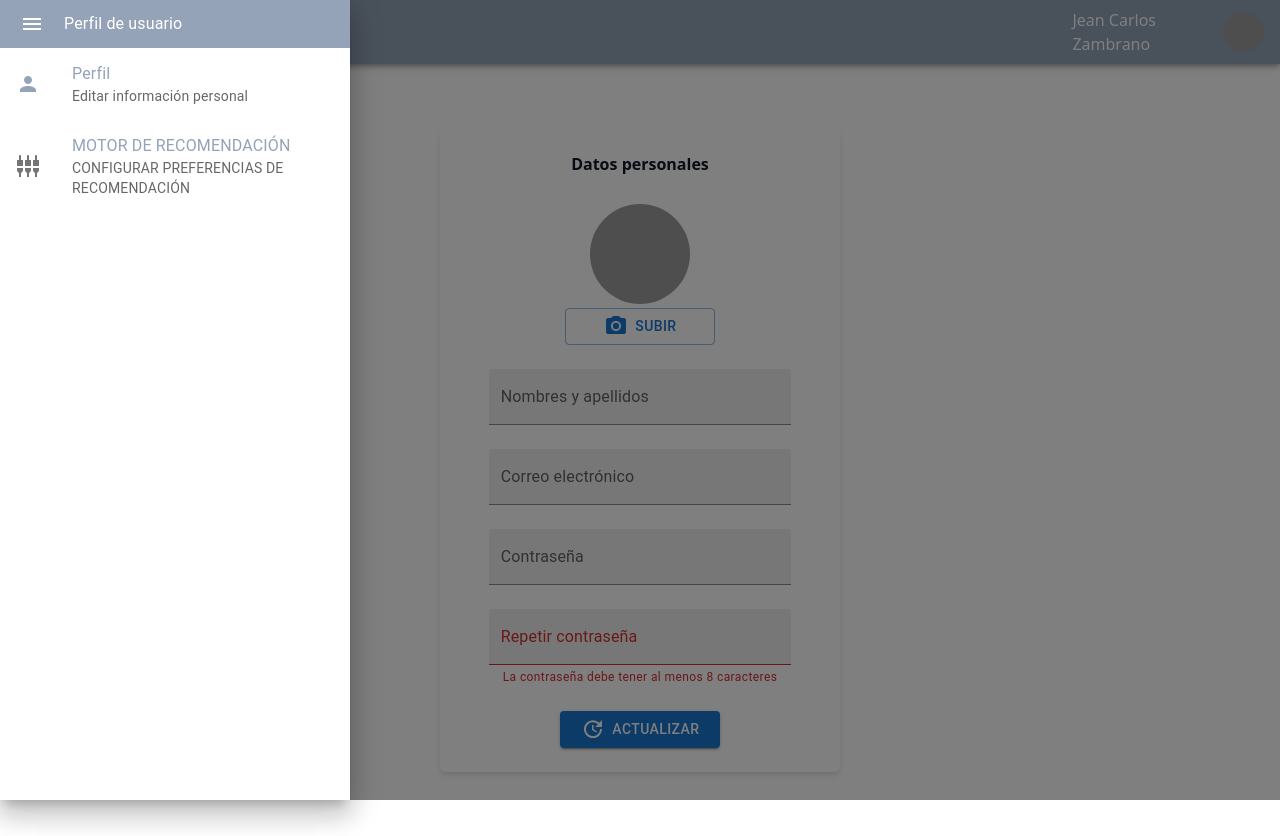
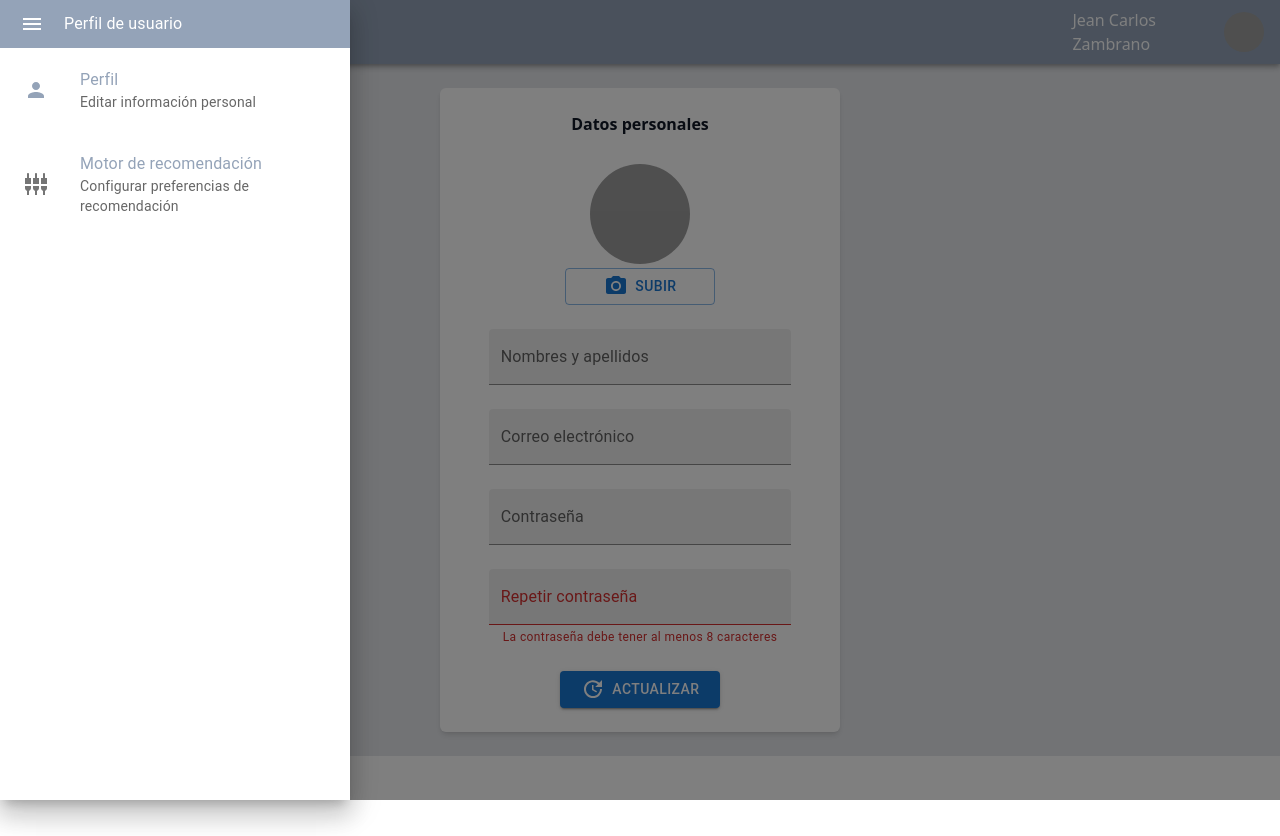
Before and after one commit to alfre8424/algoritmo-de-recomendacion, a React (Create React App) app in the folder client/: page /perfil in a window 1280 px wide. Both pictures are taken after a click on the button 48 px from the left and 32 px from the top of the page. After the commit the page ends 800 px from the top, so only its background shows below. Built offline with nearby package versions, Linux system fonts and the light colour scheme; grey boxes are pictures that could not be loaded.

Commit message:
Background changed

```diff
--- a/client/src/core/shared_components/component.drawer.tsx
+++ b/client/src/core/shared_components/component.drawer.tsx
@@ -63,10 +63,10 @@ export default function DrawerComponent({
 							border: activeRoute === PrivateRoutes.Profile ? "8px 0 0 0 solid var(--accent-color)" : "",
 						}}
 					>
-						<Button onClick={() => onActiveRouteChange(PrivateRoutes.Profile)} sx={{padding: 0}}>
+						<Button onClick={() => onActiveRouteChange(PrivateRoutes.Profile)} >
 							<ListItemButton component="button">
 								<ListItemIcon>
-									<Person sx={{color: activeRoute === PrivateRoutes.Profile? "var(--accent-color)":""}}>
+									<Person sx={{color: activeRoute === PrivateRoutes.Profile ? "var(--accent-color)" : ""}}>
 									</Person>
 								</ListItemIcon>
 								<ListItemText
@@ -79,16 +79,18 @@ export default function DrawerComponent({
 					</ListItem>
 					<ListItem
 						disablePadding
+						component="div"
 						sx={{
 							border: activeRoute === PrivateRoutes.RecommendationEngine ? "8px 0 0 0 solid var(--accent-color)" : "",
 						}}
 					>
-						<Button onClick={() => onActiveRouteChange(PrivateRoutes.RecommendationEngine)} sx={{padding: 0}}>
-							<ListItemButton>
-								<ListItemIcon
-									sx={{color: activeRoute === PrivateRoutes.RecommendationEngine? "var(--accent-color)":""}}
-								>
-									<SettingsInputComposite></SettingsInputComposite>
+						<Button onClick={() => onActiveRouteChange(PrivateRoutes.RecommendationEngine)}>
+							<ListItemButton component="button">
+								<ListItemIcon>
+									<SettingsInputComposite
+										sx={{color: activeRoute === PrivateRoutes.RecommendationEngine ? "var(--accent-color)" : ""}}
+									>
+									</SettingsInputComposite>
 								</ListItemIcon>
 								<ListItemText
 									sx={{color: "var(--accent-color)"}}
--- a/client/src/presentation/views/profile/components/component.profile.tsx
+++ b/client/src/presentation/views/profile/components/component.profile.tsx
@@ -13,7 +13,7 @@ export default function ProfileComponent({
 	return <div
 		id="profile-form"
 		className={mergeClasses(
-			"mx-auto my-[5%]",
+			"mx-auto",
 			"px-4 py-6",
 			"rounded-md",
 			"shadow-md",
--- a/client/src/presentation/views/profile/index.tsx
+++ b/client/src/presentation/views/profile/index.tsx
@@ -8,7 +8,11 @@ export default function ProfileScreen(): ReactElement {
 	const [activeRoute, setActiveRoute] = useState<PrivateRoutes>(PrivateRoutes.Profile);
 
 	return <>
-		<div id="navbar">
+		<div
+			id="navbar"
+			className="h-full bg-gray-200"
+			style={{boxSizing: "border-box"}}
+		>
 			<AppNavbar
 				showDrawerButton={true}
 				roundedBorders={false}
@@ -17,6 +21,7 @@ export default function ProfileScreen(): ReactElement {
 				activeRoute={activeRoute}
 				onActiveRouteChange={setActiveRoute}
 			/>
+			<div className="py-6">
 			{
 				activeRoute === PrivateRoutes.Profile &&
 				<ProfileComponent />
@@ -25,6 +30,7 @@ export default function ProfileScreen(): ReactElement {
 				activeRoute === PrivateRoutes.RecommendationEngine &&
 				<EngineSettingsComponent />
 			}
+			</div>
 		</div>
 	</>;
 }
```
